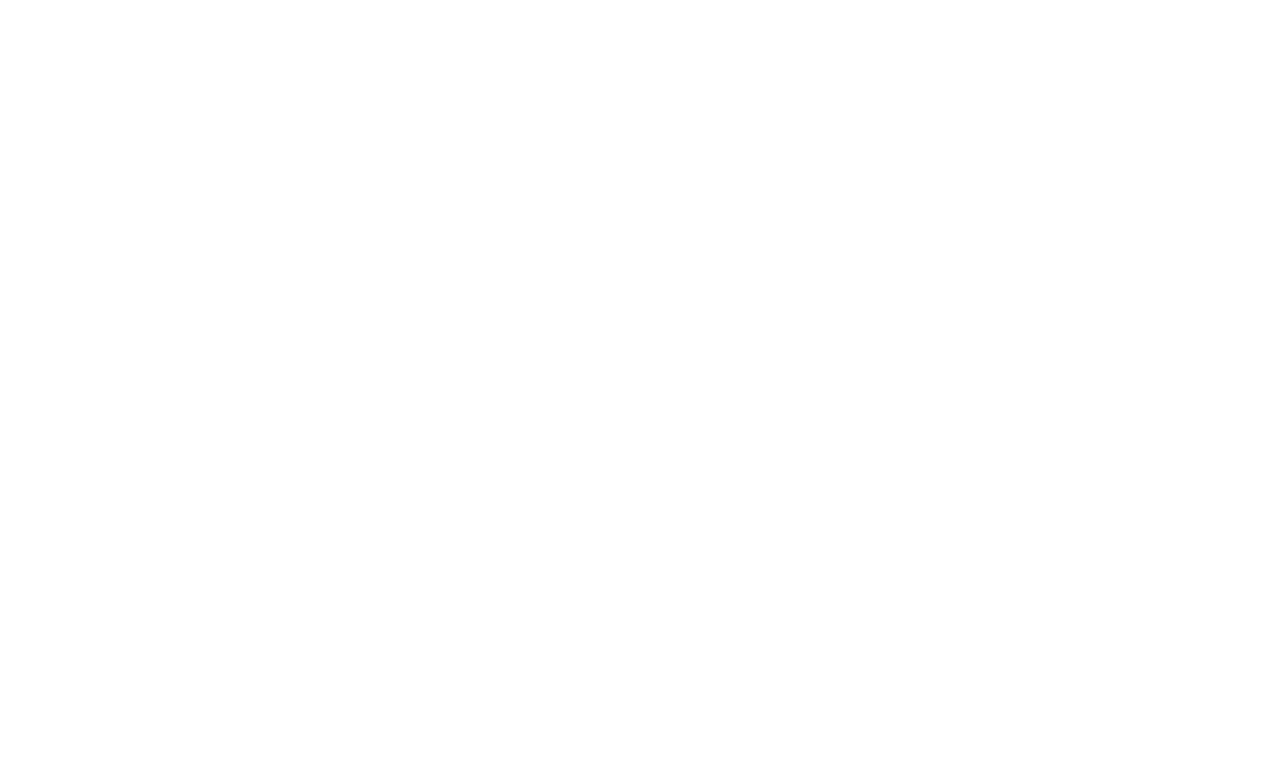
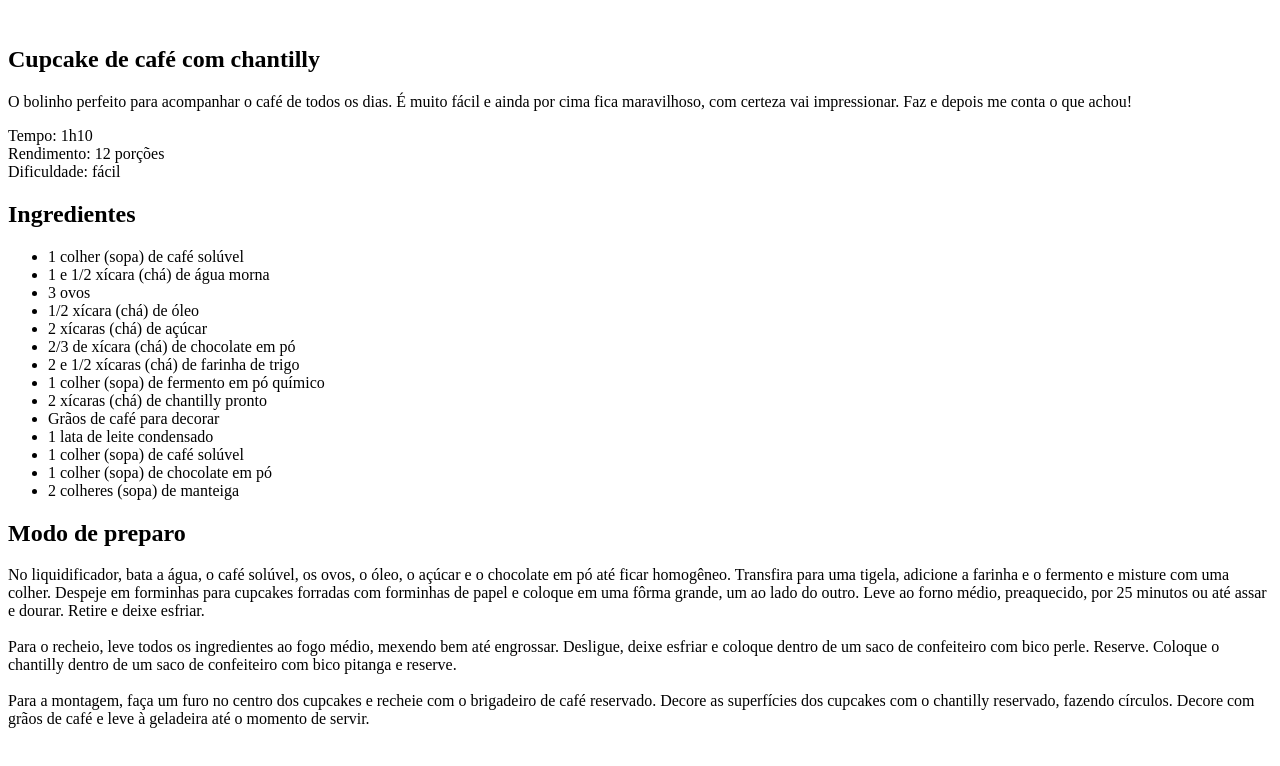
Before and after one commit to rianevangelista/pagina-de-receita, a plain HTML site: page index.html in a window 1280 px wide. Drawn offline with Linux system fonts and the light colour scheme.

Commit message:
iniciando a estrutura html

```diff
--- a/index.html
+++ b/index.html
@@ -6,6 +6,50 @@
     <title>Página de receita</title>
 </head>
 <body>
-
+    <div id="page">
+        <img src="" alt="">
+        <main>
+            <section id="about">
+                <h1>Cupcake de café com chantilly</h1>
+                <p>
+                    O bolinho perfeito para acompanhar o café de todos os dias. É muito fácil e ainda por cima fica maravilhoso, com certeza vai impressionar. Faz e depois me conta o que achou!
+                </p>
+                <p>
+                    Tempo: 1h10 <br>
+                    Rendimento: 12 porções <br>
+                    Dificuldade: fácil
+                </p>
+            </section>
+            <section id="ingredients">
+                <h2>Ingredientes</h2>
+                <ul>
+                    <li>1 colher (sopa) de café solúvel</li>
+                    <li>1 e 1/2 xícara (chá) de água morna</li>
+                    <li>3 ovos</li>
+                    <li>1/2 xícara (chá) de óleo</li>
+                    <li>2 xícaras (chá) de açúcar</li>
+                    <li>2/3 de xícara (chá) de chocolate em pó</li>
+                    <li>2 e 1/2 xícaras (chá) de farinha de trigo</li>
+                    <li>1 colher (sopa) de fermento em pó químico</li>
+                    <li>2 xícaras (chá) de chantilly pronto</li>
+                    <li>Grãos de café para decorar</li>
+                    <li>1 lata de leite condensado</li>
+                    <li>1 colher (sopa) de café solúvel</li>
+                    <li>1 colher (sopa) de chocolate em pó</li>
+                    <li>2 colheres (sopa) de manteiga</li>
+                </ul>
+            </section>
+            <section id="preparation">
+                <h2>Modo de preparo</h2>
+                <p>
+                    No liquidificador, bata a água, o café solúvel, os ovos, o óleo, o açúcar e o chocolate em pó até ficar homogêneo. Transfira para uma tigela, adicione a farinha e o fermento e misture com uma colher. Despeje em forminhas para cupcakes forradas com forminhas de papel e coloque em uma fôrma grande, um ao lado do outro. Leve ao forno médio, preaquecido, por 25 minutos ou até assar e dourar. Retire e deixe esfriar.
+                    <br><br>
+                    Para o recheio, leve todos os ingredientes ao fogo médio, mexendo bem até engrossar. Desligue, deixe esfriar e coloque dentro de um saco de confeiteiro com bico perle. Reserve. Coloque o chantilly dentro de um saco de confeiteiro com bico pitanga e reserve.
+                    <br><br>
+                    Para a montagem, faça um furo no centro dos cupcakes e recheie com o brigadeiro de café reservado. Decore as superfícies dos cupcakes com o chantilly reservado, fazendo círculos. Decore com grãos de café e leve à geladeira até o momento de servir.
+                </p>
+            </section>
+        </main>
+    </div>
 </body>
 </html>
```
